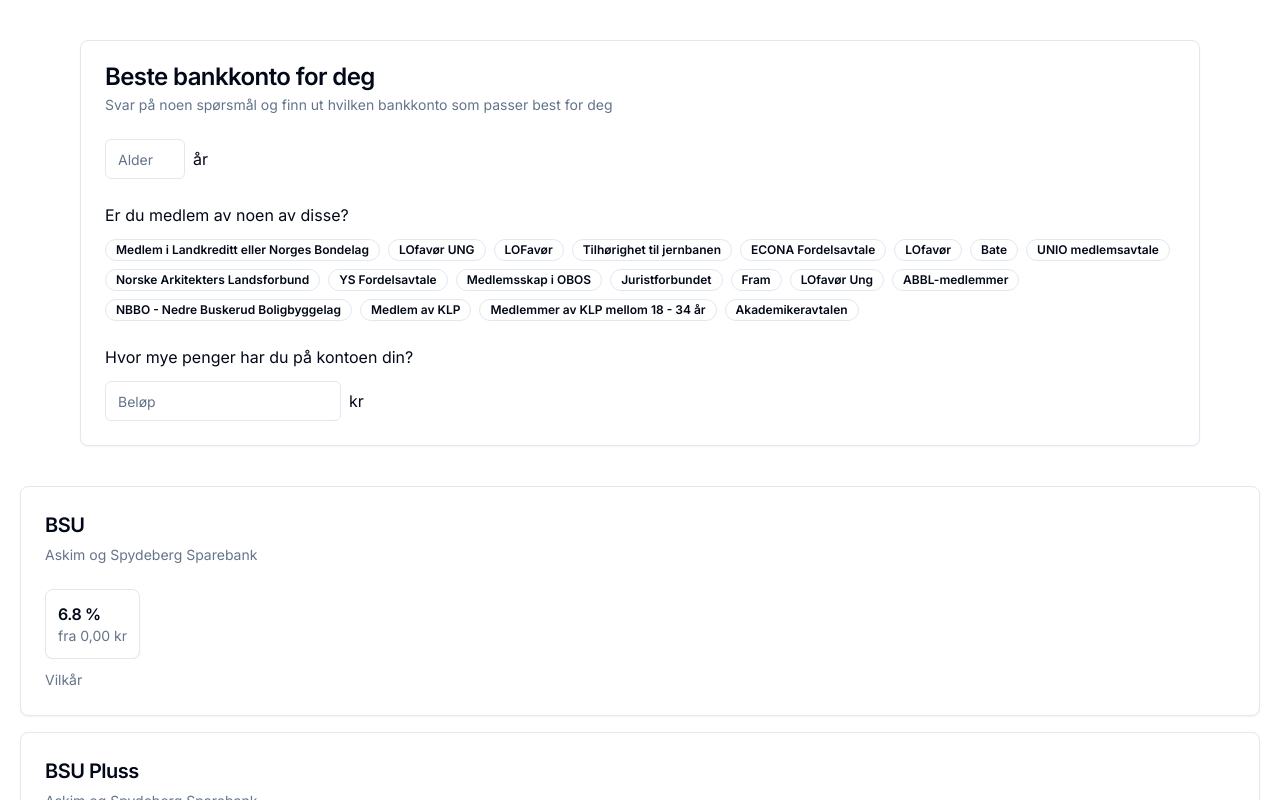
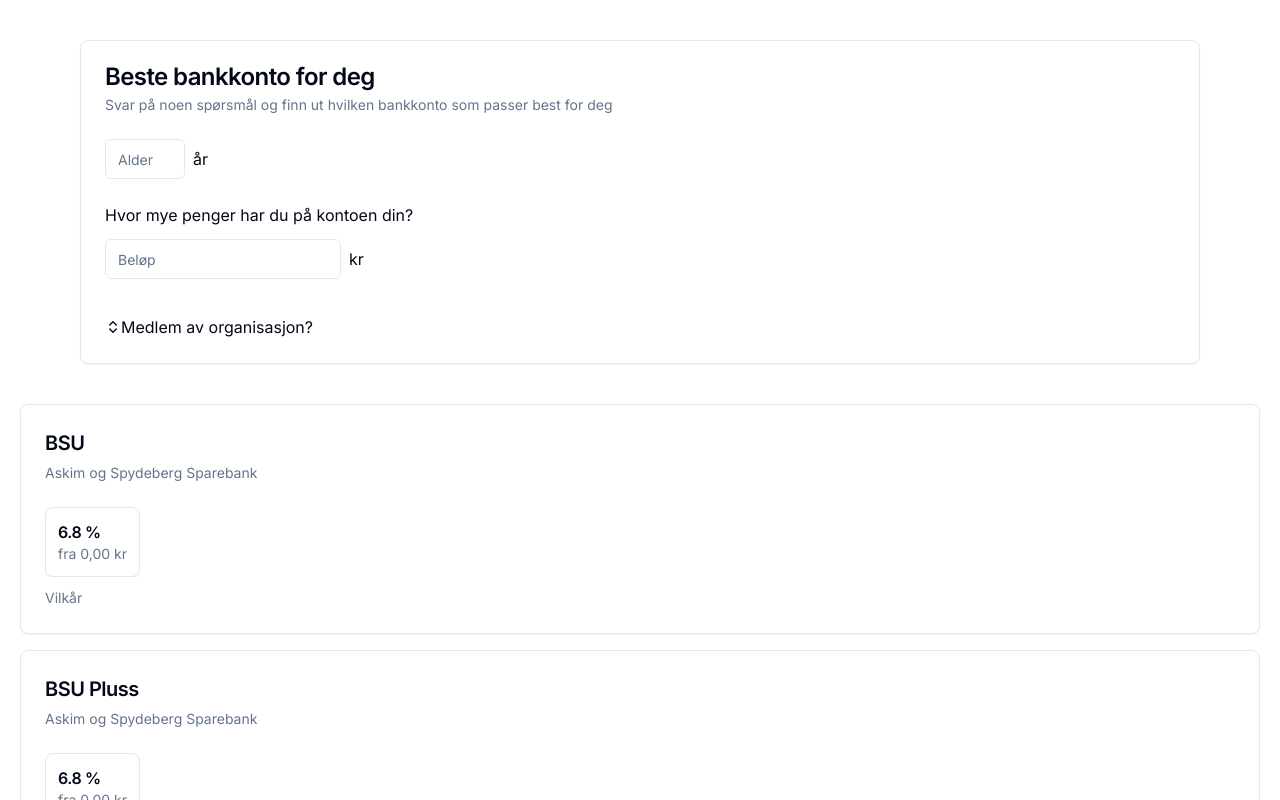
Before and after one commit to filipjaj/Bank-Accounts, a Next.js app: page / in a window 1280 px wide. Shown: the top 800 px of the page. Built offline with nearby package versions, Linux system fonts and the light colour scheme.

Commit message:
updates to filter

```diff
--- a/src/components/Filters.tsx
+++ b/src/components/Filters.tsx
@@ -2,7 +2,6 @@
 import useAge from "@/hooks/useAge";
 import { useMediaQuery } from "@/hooks/useMediaQuery";
 import useMoney from "@/hooks/useMoney";
-import useSavingYears from "@/hooks/useSavingYears";
 import { SlidersHorizontalIcon } from "lucide-react";
 import MemberShipFilter from "./MemberShipFilter";
 import {
@@ -28,11 +27,10 @@
 const DesktopFilters = () => {
   const { age, handleAgeChange } = useAge();
   const { money, handleMoneyChange } = useMoney();
-  const { savingYears, setSavingYears } = useSavingYears();
 
   return (
     <>
-      <div className={`mx-20 md:flex gap-4 flex-col my-10 `}>
+      <div className={`md:mx-20 md:flex gap-4 flex-col my-10 `}>
         <Card>
           <CardHeader>
             <CardTitle>Beste bankkonto for deg</CardTitle>
@@ -53,8 +51,6 @@
               <p>år</p>
             </div>
 
-            <MemberShipFilter />
-
             <div className=" mt-6 flex flex-col gap-3">
               <p> Hvor mye penger har du på kontoen din?</p>
               <div className=" flex items-center gap-2">
@@ -68,6 +64,7 @@
                 <p>kr</p>
               </div>
             </div>
+            <MemberShipFilter />
           </CardContent>
         </Card>
       </div>
--- a/src/components/MemberShipFilter.tsx
+++ b/src/components/MemberShipFilter.tsx
@@ -1,13 +1,20 @@
 "use client";
 import { Badge } from "@/components/ui/badge";
 import useMembership from "@/hooks/useMembership";
+import { ChevronsDownUpIcon, ChevronsUpDownIcon } from "lucide-react";
+import { useState } from "react";
+import {
+  Collapsible,
+  CollapsibleContent,
+  CollapsibleTrigger,
+} from "./ui/collapsible";
 
 const MemberShipFilter = () => {
   const { memberships } = useMembership();
+  const [collapsed, setCollapsed] = useState(true);
   return (
-    <div className=" mt-6 flex flex-col gap-3">
-      <p> Er du medlem av noen av disse?</p>
-      <div className=" flex gap-2 flex-wrap">
+    <Collapsible className=" mt-6 flex flex-col gap-3" open={!collapsed}>
+      <CollapsibleContent className=" flex gap-2 flex-wrap">
         {memberships?.map((membership) => (
           <Badge
             className="cursor-pointer"
@@ -18,8 +25,19 @@
             {membership.value}
           </Badge>
         ))}
-      </div>
-    </div>
+      </CollapsibleContent>
+      <CollapsibleTrigger
+        onClick={() => setCollapsed(!collapsed)}
+        className="flex items-center "
+      >
+        {collapsed ? (
+          <ChevronsUpDownIcon className="w-4" />
+        ) : (
+          <ChevronsDownUpIcon className="w-4" />
+        )}
+        <p>Medlem av organisasjon?</p>
+      </CollapsibleTrigger>
+    </Collapsible>
   );
 };
 
```
